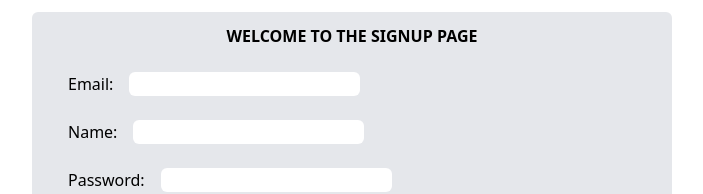
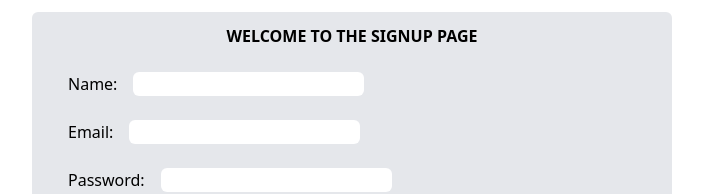
Before and after one commit to aabhas1234/loan-manager-frontend, a React (Vite) app: page /signup in a window 1280 px wide. Shown: the top 194 px of the page, without its empty margins (288-991 px from the left). Built offline with nearby package versions, Linux system fonts and the light colour scheme.

Commit message:
Update signup.jsx

```diff
--- a/src/signup.jsx
+++ b/src/signup.jsx
@@ -45,16 +45,18 @@
         <div className='bg-gray-200 p-3 w-1/2 m-auto my-3 rounded-md text-center'>
             <div className='font-bold text-black mx-auto w-fit'>WELCOME TO THE SIGNUP PAGE</div>
             <div className='m-6 text-left'>
+            <label htmlFor='name' className='mr-4 text-black'>Name:</label>
+            <input type='text' name='name' id='name' className='rounded-md max-sm:w-[7rem] bg-white' onChange={handler3}></input>
+            </div>
+
+            <div className='m-6 text-left'>
             <label htmlFor='email' className='mr-4 text-black'>Email:</label>
             <input type='email' name='email' id='email' className='rounded-md max-sm:w-[7rem] bg-white' onChange={handler1}></input>
             </div>
-            <div className='m-6 text-left'>
-            <label htmlFor='name' className='mr-4 text-black'>Name:</label>
-            <input type='text' name='name' id='name' className='rounded-md max-sm:w-[7rem] bg-white' onChange={handler3}></input>
-            </div>
+
             <div className='m-6 text-left'>
             <label htmlFor='password' className='mr-4 text-black'>Password:</label>
-            <input type='text' name='password' id='password' className='rounded-md max-sm:w-[7rem] bg-white' onChange={handler2}></input>
+            <input type='password' name='password' id='password' className='rounded-md max-sm:w-[7rem] bg-white' onChange={handler2}></input>
             </div>
 
             <button className='p-1.5 bg-blue-950 hover:scale-105 text-white rounded-md transition' onClick={handler4}>Signup</button>
```
